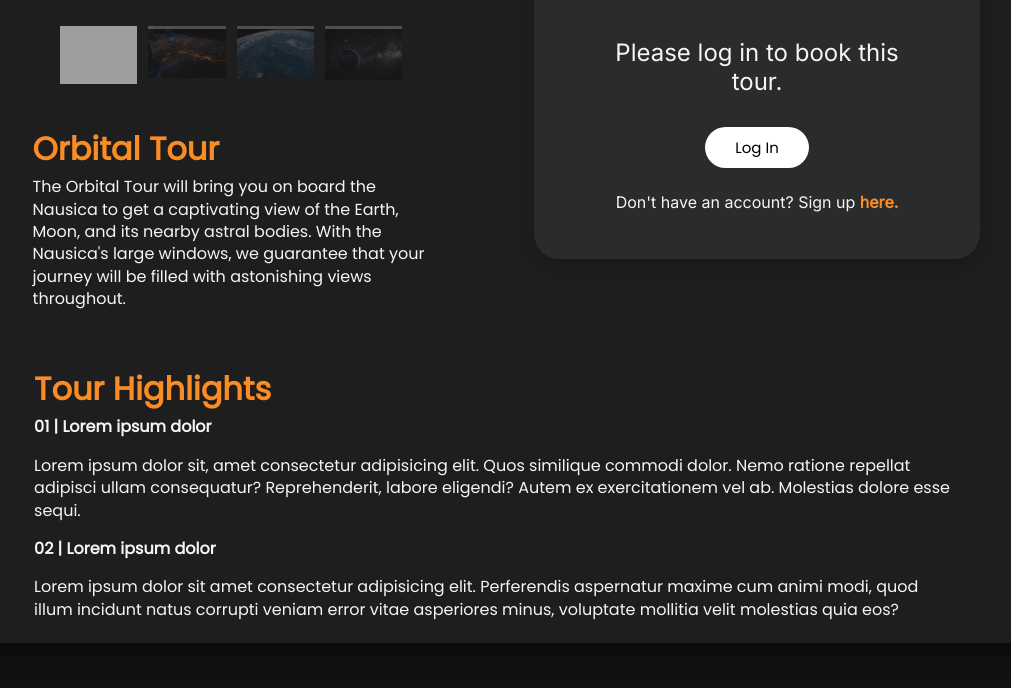
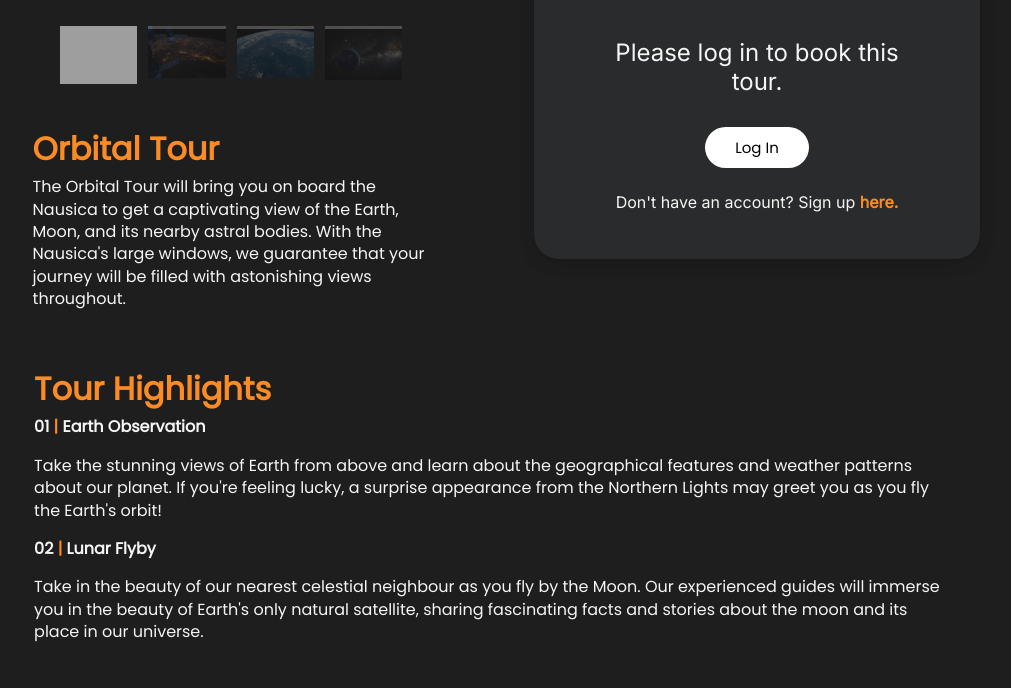
Before and after one commit to KhoiTran2023/odyssey, a Django app: page /register in a window 1280 px wide. Shown: the part 1100-1788 px from the top of the page, without its empty margins (146-1157 px from the left). Run offline with Django 3.2, Linux system fonts and the light colour scheme; some libraries are stand-ins or nearby versions; grey boxes are pictures that could not be loaded.

Commit message:
added content to tour highlights

```diff
--- a/odyssey/static/odyssey/styles.css
+++ b/odyssey/static/odyssey/styles.css
@@ -377,6 +377,15 @@ video {
 .parallaxOrder {
     background-image: url("assets/homePage2.jpg");
     min-height: 350px;
+    background-attachment: fixed;
+    background-position: center;
+    background-repeat: no-repeat;
+    background-size: cover;
+}
+
+.parallaxProfile {
+    background-image: url("assets/homePage2.jpg");
+    min-height: 150px;
     background-attachment: fixed;
     background-position: center;
     background-repeat: no-repeat;
@@ -1869,7 +1878,7 @@ h4 {
     padding: 50px;
     padding-bottom: 80px;
     width: 90%;
-    height: 1150px;
+    height: 1250px;
     box-shadow: 0 14px 28px rgba(0, 0, 0, 0.25), 0 10px 10px rgba(0, 0, 0, 0.22);
     border-radius: 5px;
     min-width: 240px;
@@ -2235,19 +2244,19 @@ h4 {
     0% {
         transform: rotate(0deg);
         opacity: 100%;
-        z-index:999;
+        z-index: 999;
     }
 
     75% {
         transform: rotate(480deg);
         opacity: 100%;
-        z-index:999;
+        z-index: 999;
     }
 
     100% {
         opacity: 0%;
         transform: rotate(540deg);
-        z-index:-1;
+        z-index: -1;
     }
 }
 
@@ -2256,53 +2265,53 @@ h4 {
     0% {
         transform: rotate(0deg);
         opacity: 100%;
-        z-index:999;
+        z-index: 999;
     }
 
     75% {
         transform: rotate(480deg);
         opacity: 100%;
-        z-index:999;
+        z-index: 999;
     }
 
     100% {
         opacity: 0%;
         transform: rotate(540deg);
-        z-index:-1;
+        z-index: -1;
     }
 }
 
 @keyframes dissolve {
     0% {
         opacity: 100%;
-        z-index:998;
+        z-index: 998;
     }
 
     75% {
         opacity: 100%;
-        z-index:998;
+        z-index: 998;
     }
 
     100% {
         opacity: 0%;
-        z-index:-1;
+        z-index: -1;
     }
 }
 
 @-webkit-keyframes dissolve {
     0% {
         opacity: 100%;
-        z-index:998;
+        z-index: 998;
     }
 
     75% {
         opacity: 100%;
-        z-index:998;
+        z-index: 998;
     }
 
     100% {
         opacity: 0%;
-        z-index:-1;
+        z-index: -1;
     }
 }
 
@@ -2354,9 +2363,9 @@ h4 {
 }
 
 #map {
-    width:100%;
+    width: 100%;
 }
 
 #map iframe {
-    width:100%;
-}
+    width: 100%;
+}
--- a/odyssey/templates/odyssey/layout.html
+++ b/odyssey/templates/odyssey/layout.html
@@ -55,9 +55,6 @@
                     <li class="nav-item">
                         <a class="nav-link active" href="{% url 'contact us' %}">Contact Us</a>
                     </li>
-                    <li class="nav-item">
-                        <a class="nav-link active" href="{% url 'admin:index' %}">Admin</a>
-                    </li>
                     <li class="nav-item text-muted">
                         <a class="nav-link" href="{% url 'sources' %}">About</a>
                     </li>
@@ -66,14 +63,18 @@
 
             <div class="collapse navbar-collapse justify-content-end navbar-toggle" id="navbarSupportedContent">
                 <ul class="navbar-nav">
+                    {% if not user.is_authenticated %}
                     <li class="nav-item active">
-                        {% if not user.is_authenticated %}
                         <a class="nav-link" href="{% url 'registration' %}">Login</a>
-                        {% else %}
+                    </li>
+                    {% else %}
+                    <li class="nav-item active">
                         <a class="nav-link" href="{% url 'profile' %}">Profile</a>
+                    </li>
+                    <li class="nav-item active">
                         <a class="nav-link" href="{% url 'log_out' %}">Logout</a>
-                        {% endif %}
                     </li>
+                    {% endif %}
                 </ul>
             </div>
     </nav>
--- a/odyssey/templates/odyssey/order.html
+++ b/odyssey/templates/odyssey/order.html
@@ -8,12 +8,13 @@
 <script src="{% static 'odyssey/login.js' %}"></script>
 <script src="{% static 'odyssey/registration.js' %}"></script>
 <div class="parallaxOrder">
-    <svg xmlns="http://www.w3.org/2000/svg" width="50px" height="50px" viewBox="0 0 24 24" fill="none"
-        id="downIndicator" class="fadeOut">
-        <path
-            d="M12 2C6.49 2 2 6.49 2 12C2 17.51 6.49 22 12 22C17.51 22 22 17.51 22 12C22 6.49 17.51 2 12 2ZM16.06 11.27L12.53 14.8C12.38 14.95 12.19 15.02 12 15.02C11.81 15.02 11.62 14.95 11.47 14.8L7.94 11.27C7.65 10.98 7.65 10.5 7.94 10.21C8.23 9.92 8.71 9.92 9 10.21L12 13.21L15 10.21C15.29 9.92 15.77 9.92 16.06 10.21C16.35 10.5 16.35 10.97 16.06 11.27Z"
-            fill="#fb8b24" />
-    </svg>
+    <a href="#bookTour"><svg xmlns="http://www.w3.org/2000/svg" width="50px" height="50px" viewBox="0 0 24 24"
+            fill="none" id="downIndicator">
+            <path d=" M12 2C6.49 2 2 6.49 2 12C2 17.51 6.49 22 12 22C17.51 22 22 17.51 22 12C22 6.49 17.51 2 12 2ZM16.06
+        11.27L12.53 14.8C12.38 14.95 12.19 15.02 12 15.02C11.81 15.02 11.62 14.95 11.47 14.8L7.94 11.27C7.65 10.98 7.65
+        10.5 7.94 10.21C8.23 9.92 8.71 9.92 9 10.21L12 13.21L15 10.21C15.29 9.92 15.77 9.92 16.06 10.21C16.35 10.5 16.35
+        10.97 16.06 11.27Z" fill="#fb8b24" />
+        </svg></a>
 </div>
 
 <br>
@@ -24,7 +25,7 @@
     choosing to fly with Odyssey.</p>
 <br>
 
-<div class="fadeIn">
+<div class="fadeIn" id="#bookTour">
     <div class="tabsTour">
         <!-- toggle the login form off whenever switching between tabs-->
         {% if checked == 0 %}
@@ -74,7 +75,7 @@
         <form id="orderForm">
             {% csrf_token %}
             <div id="payment-form-popup" class="payment-form-popup">
-            <input id = "Individual-Value" value="Orbital Space Tour" name="tourChoice" style="display:block;" />
+                <input id="Individual-Value" value="Orbital Space Tour" name="tourChoice" style="display:block;" />
                 <button id="btn-close" type="button" onclick="toggleSavedToPay()">&#65343;</button>
                 <h2>Make your deposit</h2>
                 <div class="underlineSmallLeft"></div>
@@ -349,7 +350,8 @@
                             </div>
                             <br>
                             <div class="form-btn centeredText">
-                                    <button type="button" class="submit-btn" onclick="toggleSavedToPay('Orbital Space Tour')">Confirm and
+                                <button type="button" class="submit-btn"
+                                    onclick="toggleSavedToPay('Orbital Space Tour')">Confirm and
                                     Book
                                     Tour</button>
                             </div>
@@ -374,14 +376,14 @@
                     <div class="container flex-child">
                         <div class="tourHighlights">
                             <h2><b>Tour Highlights</b></h2>
-                            <p><b>01 | Lorem ipsum dolor</b></p>
-                            <p>Lorem ipsum dolor sit, amet consectetur adipisicing elit. Quos similique commodi dolor.
-                                Nemo ratione repellat adipisci ullam consequatur? Reprehenderit, labore eligendi? Autem
-                                ex exercitationem vel ab. Molestias dolore esse sequi.</p>
-                            <p><b>02 | Lorem ipsum dolor</b></p>
-                            <p>Lorem ipsum dolor sit amet consectetur adipisicing elit. Perferendis aspernatur maxime
-                                cum animi modi, quod illum incidunt natus corrupti veniam error vitae asperiores minus,
-                                voluptate mollitia velit molestias quia eos?</p>
+                            <p><b>01 <span class="orange">|</span> Earth Observation</b></p>
+                            <p>Take the stunning views of Earth from above and learn about the geographical features and
+                                weather patterns about our planet. If you're feeling lucky, a surprise appearance from
+                                the Northern Lights may greet you as you fly the Earth's orbit!</p>
+                            <p><b>02 <span class="orange">|</span> Lunar Flyby</b></p>
+                            <p>Take in the beauty of our nearest celestial neighbour as you fly by the Moon. Our
+                                experienced guides will immerse you in the beauty of Earth's only natural satellite,
+                                sharing fascinating facts and stories about the moon and its place in our universe.</p>
                         </div>
                     </div>
                 </div>
@@ -503,7 +505,8 @@
                                 </div>
                                 <br>
                                 <div class="form-btn centeredText">
-                                    <button type = "button" class=" submit-btn" onclick = "toggleSavedToPay('ISS Tour')">Confirm and Book Tour</button>
+                                    <button type="button" class=" submit-btn"
+                                        onclick="toggleSavedToPay('ISS Tour')">Confirm and Book Tour</button>
                                 </div>
                             </form>
                             {% else %}
@@ -522,14 +525,16 @@
                     <div class="container flex-child">
                         <div class="tourHighlights">
                             <h2><b>Tour Highlights</b></h2>
-                            <p><b>01 | Lorem ipsum dolor</b></p>
-                            <p>Lorem ipsum dolor sit, amet consectetur adipisicing elit. Quos similique commodi dolor.
-                                Nemo ratione repellat adipisci ullam consequatur? Reprehenderit, labore eligendi? Autem
-                                ex exercitationem vel ab. Molestias dolore esse sequi.</p>
-                            <p><b>02 | Lorem ipsum dolor</b></p>
-                            <p>Lorem ipsum dolor sit amet consectetur adipisicing elit. Perferendis aspernatur maxime
-                                cum animi modi, quod illum incidunt natus corrupti veniam error vitae asperiores minus,
-                                voluptate mollitia velit molestias quia eos?</p>
+                            <p><b>01 <span class="orange">|</span> The Spacewalk</b></p>
+                            <p>Experience the thrill of a spacewalk outside the station, tethered to the ISS with a
+                                safety line. Immerse yourself in the wonders of outerspace and take in the views outside
+                                the International Space Station.</p>
+                            <p><b>02 <span class="orange">|</span> Research in the Lab</b></p>
+                            <p>Spend a day or two in the station's laboratory, conducting simple scientific experiments
+                                and learning about the current research projects being conducted in the ISS.</p>
+                            <p><b>03 <span class="orange">|</span> The Cupola</b></p>
+                            <p>Take in the breathtaking views of Earth from the famous Cupola, the International Space
+                                Station's oberservation module.</p>
                         </div>
                     </div>
                 </div>
@@ -647,7 +652,8 @@
                                 </div>
                                 <br>
                                 <div class="form-btn centeredText">
-                                    <button type = "button" class=" submit-btn" onclick = "toggleSavedToPay('Moon Tour')">Confirm and Book Tour</button>
+                                    <button type="button" class=" submit-btn"
+                                        onclick="toggleSavedToPay('Moon Tour')">Confirm and Book Tour</button>
                                 </div>
                             </form>
                             {% else %}
@@ -666,14 +672,18 @@
                     <div class="container flex-child">
                         <div class="tourHighlights">
                             <h2><b>Tour Highlights</b></h2>
-                            <p><b>01 | Lorem ipsum dolor</b></p>
-                            <p>Lorem ipsum dolor sit, amet consectetur adipisicing elit. Quos similique commodi dolor.
-                                Nemo ratione repellat adipisci ullam consequatur? Reprehenderit, labore eligendi? Autem
-                                ex exercitationem vel ab. Molestias dolore esse sequi.</p>
-                            <p><b>02 | Lorem ipsum dolor</b></p>
-                            <p>Lorem ipsum dolor sit amet consectetur adipisicing elit. Perferendis aspernatur maxime
-                                cum animi modi, quod illum incidunt natus corrupti veniam error vitae asperiores minus,
-                                voluptate mollitia velit molestias quia eos?</p>
+                            <p><b>01 <span class="orange">|</span> Lunar Excursion</b></p>
+                            <p>Explore the rugged terrain of the Moon on a moon buggy ride. Visit the Moon's famous
+                                craters and landscapes up close alongside our expert guides who will provide you
+                                information about the Moon's geology and history.</p>
+                            <p><b>02 <span class="orange">|</span> The Moonwalk</b></p>
+                            <p>Put on your custom Odyssey spacesuit and take a guided walk on the surface of the moon,
+                                experiencing what it's like to move and work in the low-gravity environment of space.
+                            </p>
+                            <p><b>03 <span class="orange">|</span> Scenic Flight</b></p>
+                            <p>Board the Nausica for a lunar scenic flight on the way home and take in breathtaking
+                                views of the Moon from above. You'll get a chance to view the Moon's dark side and far
+                                side, both of which are never visible from Earth.</p>
                         </div>
                     </div>
                 </div>
@@ -795,7 +805,8 @@
                                 </div>
                                 <br>
                                 <div class="form-btn centeredText">
-                                    <button type = "button" class=" submit-btn" onclick = "toggleSavedToPay('Deluxe Tour')">Confirm and Book Tour</button>
+                                    <button type="button" class=" submit-btn"
+                                        onclick="toggleSavedToPay('Deluxe Tour')">Confirm and Book Tour</button>
                                 </div>
                             </form>
                             {% else %}
@@ -814,14 +825,17 @@
                     <div class="container flex-child">
                         <div class="tourHighlights">
                             <h2><b>Tour Highlights</b></h2>
-                            <p><b>01 | Lorem ipsum dolor</b></p>
-                            <p>Lorem ipsum dolor sit, amet consectetur adipisicing elit. Quos similique commodi dolor.
-                                Nemo ratione repellat adipisci ullam consequatur? Reprehenderit, labore eligendi? Autem
-                                ex exercitationem vel ab. Molestias dolore esse sequi.</p>
-                            <p><b>02 | Lorem ipsum dolor</b></p>
-                            <p>Lorem ipsum dolor sit amet consectetur adipisicing elit. Perferendis aspernatur maxime
-                                cum animi modi, quod illum incidunt natus corrupti veniam error vitae asperiores minus,
-                                voluptate mollitia velit molestias quia eos?</p>
+                            <p><b>01 <span class="orange">|</span> The Cupola</b></p>
+                            <p>Take in the breathtaking views of Earth from the famous Cupola, the International Space
+                                Station's oberservation module.</p>
+                            <p><b>02 <span class="orange">|</span> The Moonwalk</b></p>
+                            <p>Put on your custom Odyssey spacesuit and take a guided walk on the surface of the moon,
+                                experiencing what it's like to move and work in the low-gravity environment of space.
+                            </p>
+                            <p><b>03 <span class="orange">|</span> Scenic Flight</b></p>
+                            <p>Board the Nausica for a scenic flight on the way home and take in breathtaking
+                                views of the Moon and the stars. You'll get a chance to view Earth's nearby astral
+                                bodies, most of which cannot be seen from Earth.</p>
                         </div>
                     </div>
 
@@ -834,7 +848,7 @@
 <br>
 <br>
 
-<div class = "container fadeIn">
+<div class="container fadeIn">
     <iframe src="https://www.google.com/maps/d/u/3/embed?mid=1fWNRyisFzt6coTXMOKN9-ue-9bo4XdQ&ehbc=2E312F"></iframe>
 </div>
 
```
Also changed, not shown: odyssey/templates/odyssey/profile.html (+10 -0 lines). Lines whose indentation alone changed are shown as unchanged.
